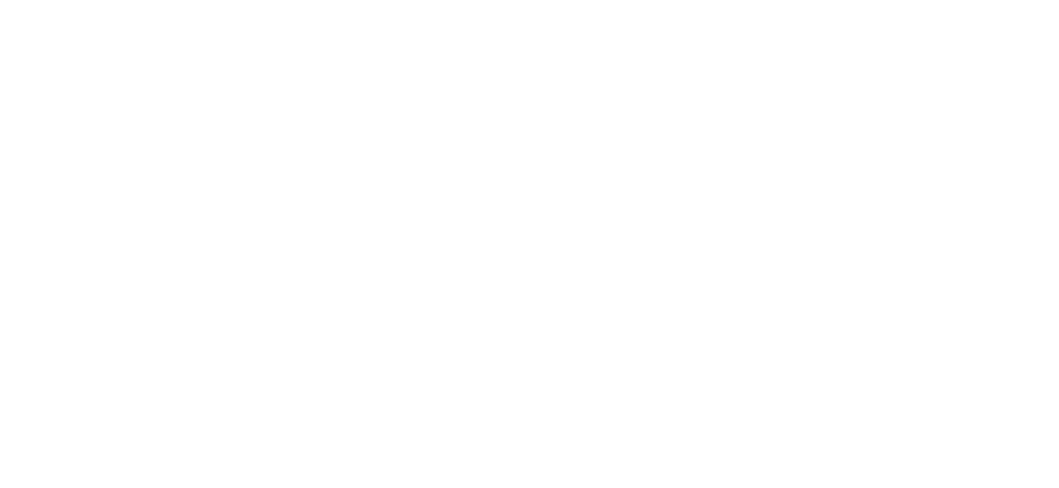
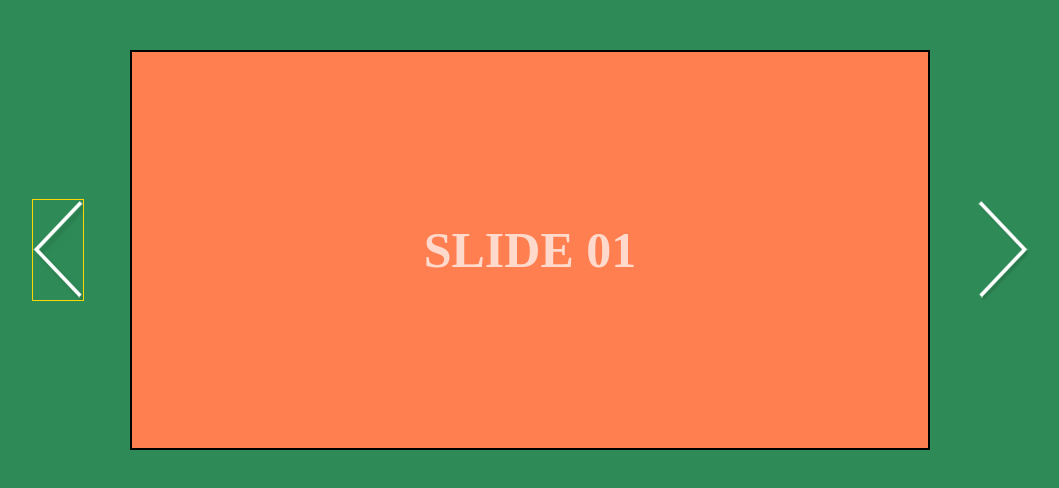
Before and after one commit to cookie0215/practice, a plain HTML site: page 3_slider/index.html in a window 1280 px wide. Shown: the whole page, without its empty margins (110-1169 px from the left). Drawn offline with Linux system fonts and the light colour scheme.

Commit message:
feat: html 및 css 작업
Work
- slide html 마크업 작성
- slide css 작성
- arrow버튼에 사용할 이미지 추가
- README.md 내용 작성

```diff
--- a/3_slider/index.html
+++ b/3_slider/index.html
@@ -10,19 +10,23 @@
 </head>
 <body>
   <div class="slide_container">
-    <!-- slide 부분 -->
     <div class="slide_wrap">
-      <ul class="sldies">
-        <li></li>
-        <li></li>
-        <li></li>
+      <!-- slide 부분 -->
+      <ul class="slides">
+        <li>SLIDE 01</li>
+        <li>SLIDE 02</li>
+        <li>SLIDE 03</li>
       </ul>
     </div>
 
     <!-- arrow 버튼 -->
-    <div class="arrowBtn">
-      <a href="#" class="prev"></a>
-      <a href="#" class="next"></a>
+    <div class="arrow_btn">
+      <a href="#" class="prev">
+        <img src="img/btnPrev.png" alt="이전">
+      </a>
+      <a href="#" class="next">
+        <img src="img/btnNext.png" alt="다음">
+      </a>
     </div>
   </div>
 </body>
--- a/3_slider/scss/slider.scss
+++ b/3_slider/scss/slider.scss
@@ -12,6 +12,65 @@ a {
   text-decoration: none;
   outline: 0;
 }
+img { display: block; }
 
+body { background: seagreen; }
 
 // 슬라이드 만들기
+.slide_container {
+  border: 2px solid black;
+  width: 100%;
+  max-width: 800px;
+  height: 400px;
+  margin:50px auto;
+  position: relative;
+
+  .slide_wrap {
+    width: 100%;
+    height: 100%;
+    position: relative;
+    overflow: hidden;
+
+    ul.slides {
+      width: 100% * 3;
+      height: 100%;
+      position: absolute;
+      top: 0;
+      left: 0;
+      display: flex;
+
+      li {
+        width: calc(100% / 3);
+        height: 100%;
+
+        font-size: 50px;
+        font-weight: bold;
+        color: rgba(255, 255, 255, .7);
+        display: flex;
+        align-items: center;
+        justify-content: center;
+
+        &:nth-of-type(1) { background: coral;}
+        &:nth-of-type(2) { background: darkgreen; }
+        &:nth-of-type(3) { background: teal; }
+      }
+    }
+  }
+
+  .arrow_btn {
+    .prev { border: 1px solid gold;
+      position: absolute;
+      left: -100px;
+      top: 50%;
+      transform: translateY(-50%);
+      cursor: pointer;
+    }
+    .next {
+      position: absolute;
+      right: -100px;
+      top: 50%;
+      transform: translateY(-50%);
+      cursor: pointer;
+    }
+  }
+}
```
Also changed, not shown: 3_slider/css/slider.css, 3_slider/img/btnNext.png (added), 3_slider/img/btnPrev.png (added), 2 other files.
